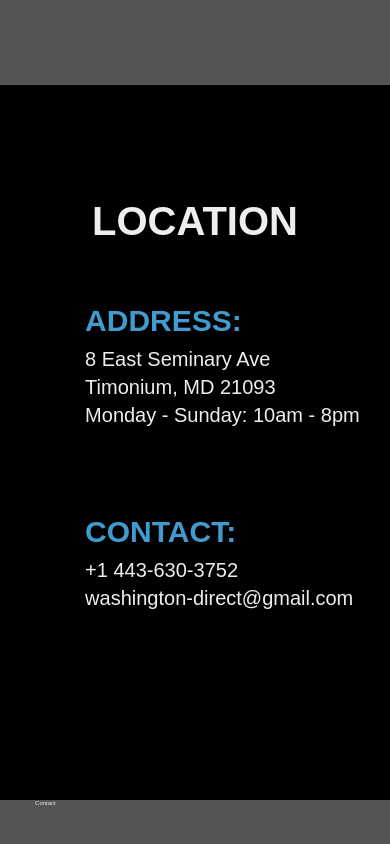
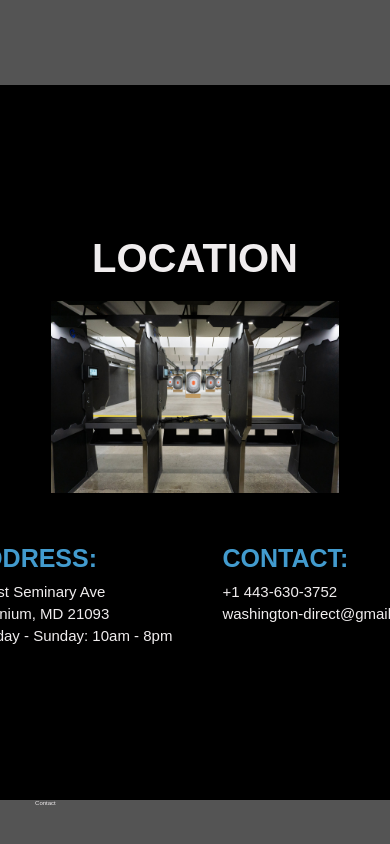
Before and after one commit to adinduokoro/Training-Site, a React (Create React App) app: page / in a window 390 px wide. Shown: the part 3619-4463 px from the top of the page. Built offline with nearby package versions, Linux system fonts and the light colour scheme.

Commit message:
Mobile
Mobile responsive till 750px

```diff
--- a/src/styles/Location.css
+++ b/src/styles/Location.css
@@ -103,12 +103,41 @@
 }
 
 @media screen and (max-width: 750px){
+
+  .location .location__container{
+    height: auto;
+    padding: 5rem 0;
+  }
+
   .location .location__info{
-  display: flex;
-  justify-content: space-around;
-  align-items: center;
-  gap: 5rem;
-  width: 100%;
-  height: 50vh;
+    gap: 1rem;
+    height: auto;
+    flex-direction: column;
+  }
+
+  .location .location__info .right{
+    flex-direction: row;
+    gap: 5rem;
+  }
+
+  .location .location__info .right .address h2{
+    color: var(--main-color);
+    font-size: 2.5rem;
+    font-weight: 800;
+    white-space: nowrap;
+    margin-bottom: 1rem;
+  }
+
+  .location .location__info .right .address p{
+    font-size: 1.5rem;
+  }
+
+  .location .location__info .right .contact h2{
+    color: var(--main-color);
+    font-size: 2.5rem;
+  }
+
+  .location .location__info .right .contact p{
+    font-size: 1.5rem;
+  }
 }
-}
```
